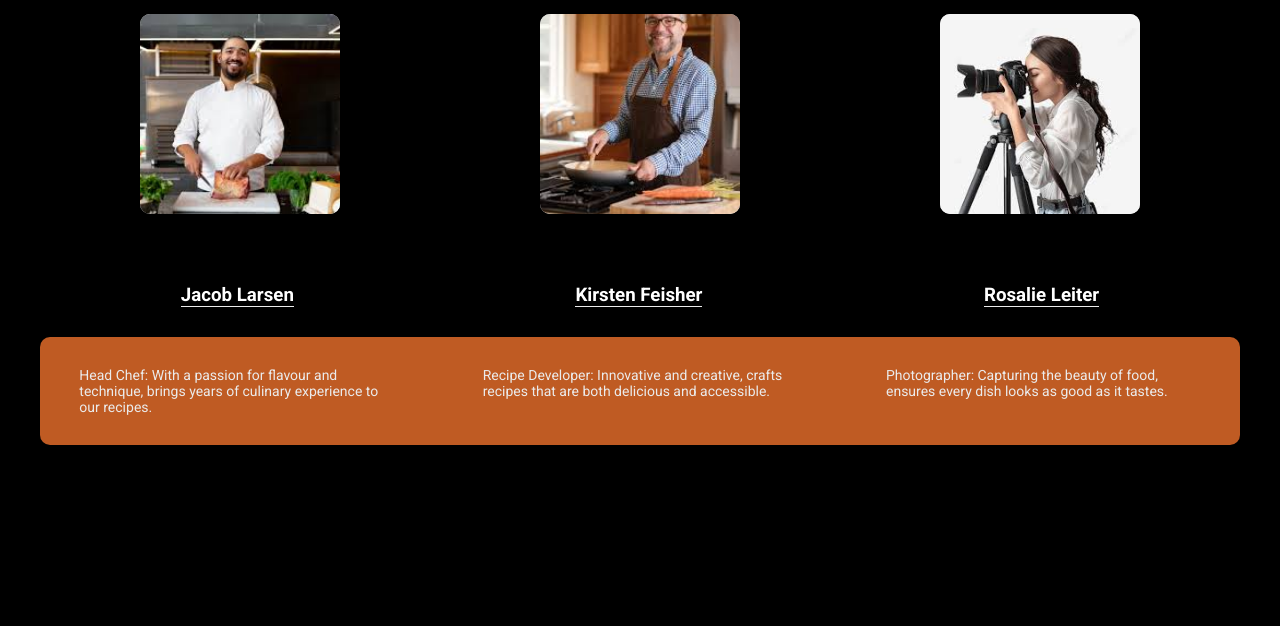
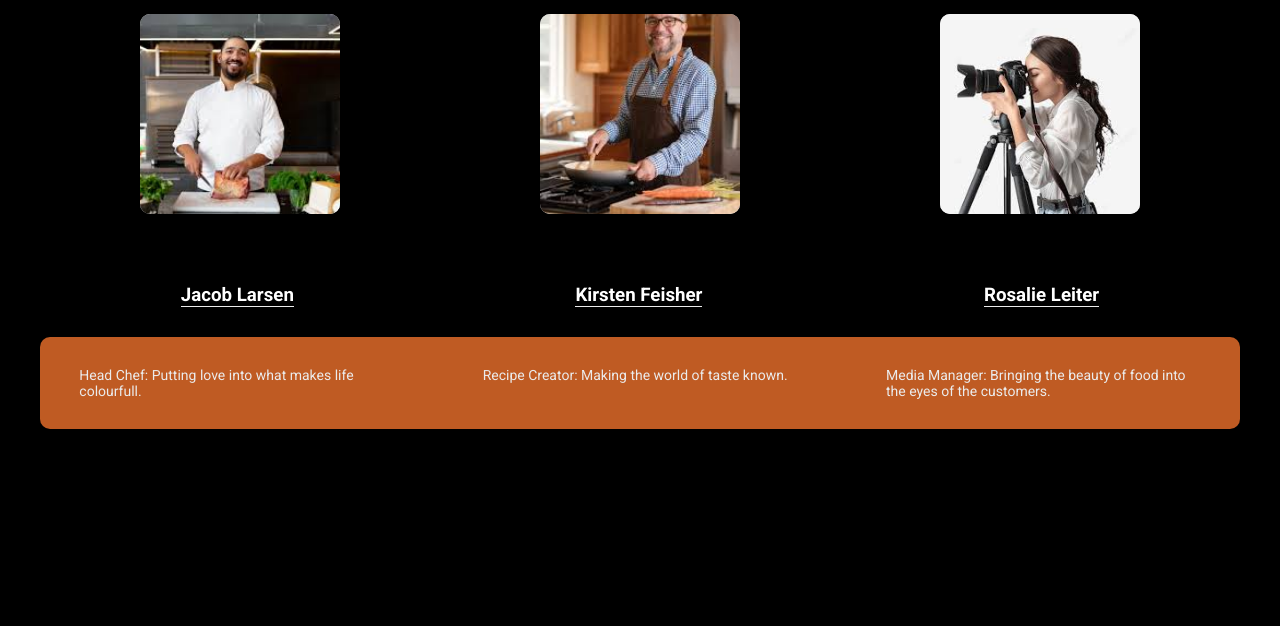
Before and after one commit to DavisVolfs/mandatory-recipe, a plain HTML site: page mypage.html in a window 1280 px wide. Shown: the part 1968-2594 px from the top of the page. Drawn offline with Linux system fonts and the light colour scheme.

Commit message:
last edits

```diff
--- a/mypage.html
+++ b/mypage.html
@@ -90,9 +90,9 @@
         <h3>Rosalie Leiter</h3>
       </div>
       <div class="description1">
-        <p class="description1-text"> Head Chef: With a passion for flavour and technique, brings years of culinary experience to our recipes.</p>
-        <p class="description1-text"> Recipe Developer: Innovative and creative, crafts recipes that are both delicious and accessible.</p>
-        <p class="description1-text"> Photographer: Capturing the beauty of food, ensures every dish looks as good as it tastes.</p>
+        <p class="description1-text"> Head Chef: Putting love into what makes life colourfull.</p>
+        <p class="description1-text"> Recipe Creator: Making the world of taste known.</p>
+        <p class="description1-text"> Media Manager: Bringing the beauty of food into the eyes of the customers.</p>
       </div>
     </section>
     <footer class="footer">
```
Also changed, not shown: subpge.html (+1 -1 lines), img/1.png (added), img/Group 8485.png (added).
